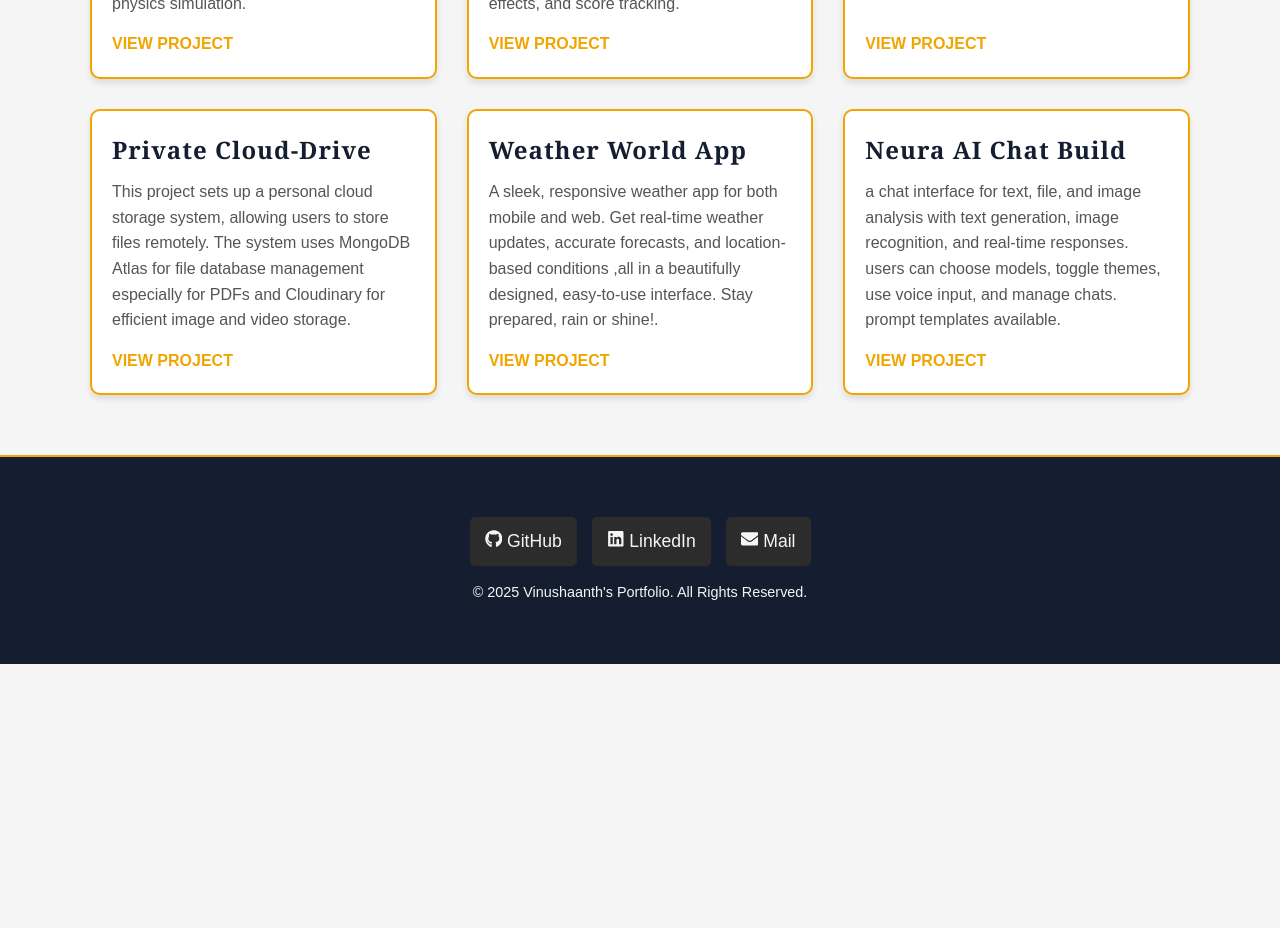
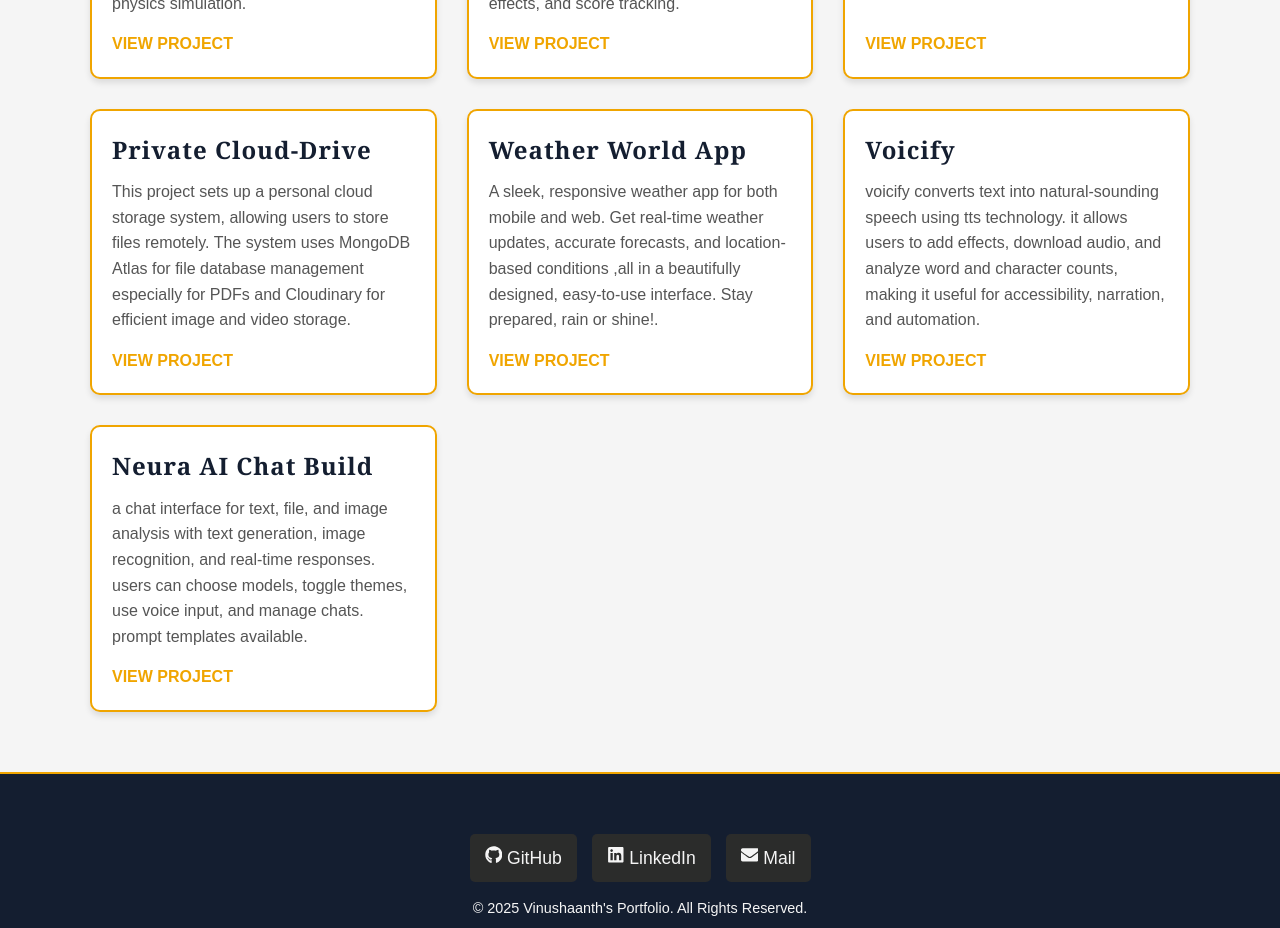
Before and after one commit to Selvarajah-Vinushaanth/portfolio, a React (Create React App) app: page /projects in a window 1280 px wide. Shown: the part 1160-2088 px from the top of the page. Before the commit the page ends 1824 px from the top, so only its background shows below. Built offline with nearby package versions, Linux system fonts and the light colour scheme.

Commit message:
voicify added

```diff
--- a/src/components/Projects.jsx
+++ b/src/components/Projects.jsx
@@ -59,6 +59,11 @@ const Projects = () => {
       link: "https://github.com/Selvarajah-Vinushaanth/Weather-with-api"
     },
     {
+      title: "Voicify",
+      description: "voicify converts text into natural-sounding speech using tts technology. it allows users to add effects, download audio, and analyze word and character counts, making it useful for accessibility, narration, and automation.",
+      link: "https://github.com/Selvarajah-Vinushaanth/Text-To-Voice-Converter"
+    },
+    {
       title: "Neura AI Chat Build",
       description: "a chat interface for text, file, and image analysis with text generation, image recognition, and real-time responses. users can choose models, toggle themes, use voice input, and manage chats. prompt templates available.",
       link: "https://github.com/Selvarajah-Vinushaanth/Neura-AI"
```
